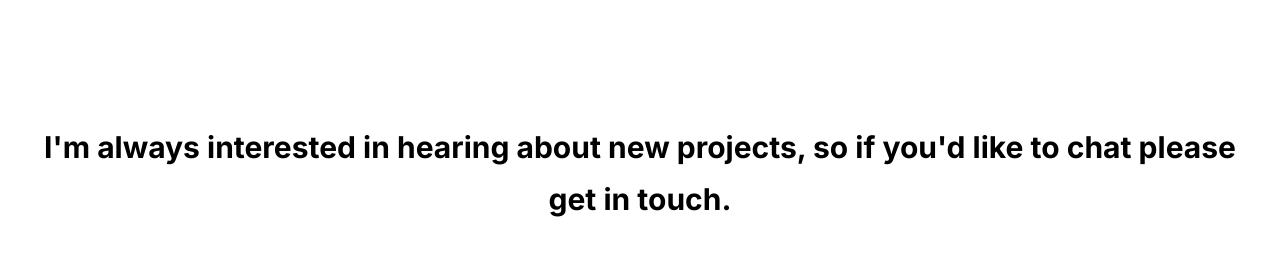
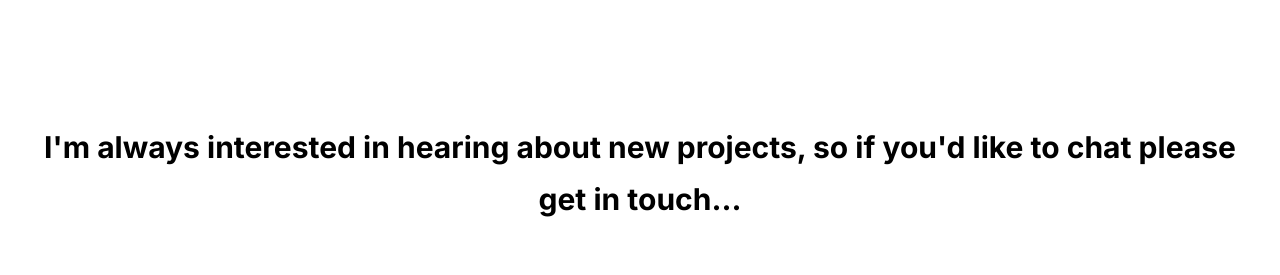
Before and after one commit to rudicarrilloypr/portfolio, a website: page main.html in a window 1280 px wide. Shown: the part 3384-3659 px from the top of the page. Drawn offline with Linux system fonts and the light colour scheme.

```diff
--- a/main.html
+++ b/main.html
@@ -307,7 +307,7 @@
         <div class="contact__container">
           <h2>
             I'm always interested in hearing about new projects, so if you'd
-            like to chat please get in touch.
+            like to chat please get in touch...
           </h2>
 
           <form
```
